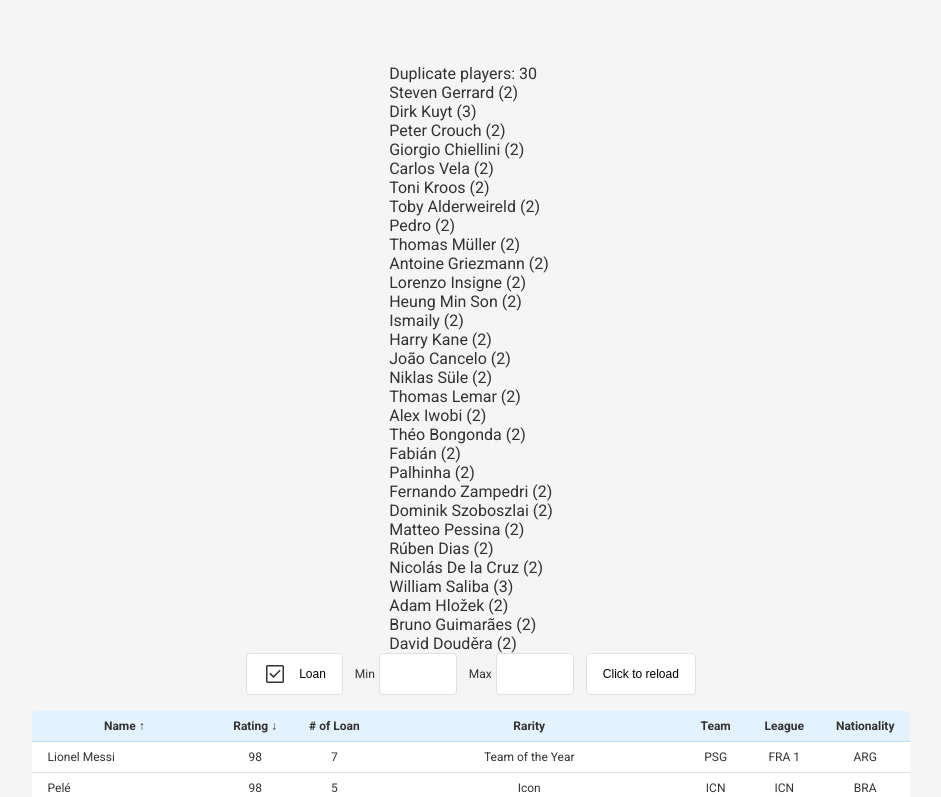
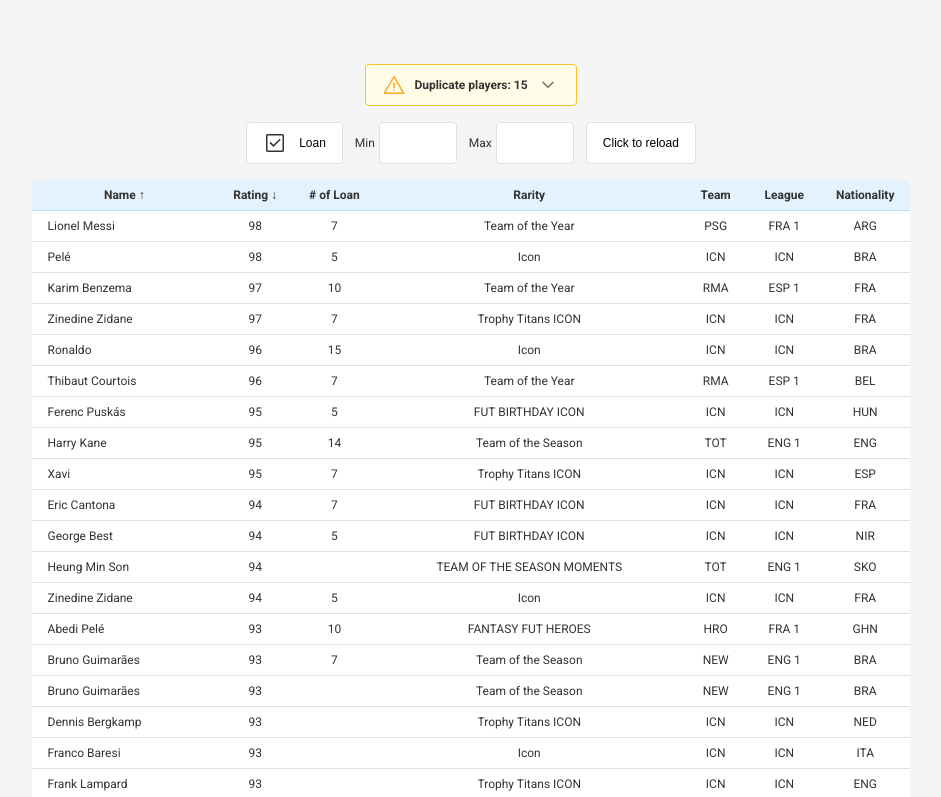
Before and after one commit to yongmin86k/nextjs-fifa23-filters, a Next.js app: page / in a window 1280 px wide. Shown: the top 797 px of the page, without its empty margins (169-1110 px from the left). Built offline with nearby package versions, Linux system fonts and the light colour scheme.

Commit message:
create warning box

```diff
--- a/components/PlayerTable.tsx
+++ b/components/PlayerTable.tsx
@@ -34,7 +34,6 @@
     <StyledTable>
       <thead>
         <tr>
-          {/* TODO: Show arrows by order */}
           {tableHeaders.map((header) => (
             <th key={header.key} onClick={() => handleOnClick(header.key)}>{header.text} {searchFilter.showOrderIcon(header.key)}</th>
           ))}
--- a/components/styled_components/StyledCheckBox.tsx
+++ b/components/styled_components/StyledCheckBox.tsx
@@ -1,32 +1,19 @@
-import styled from 'styled-components'
-import COLOR from '../../lib/colors'
-import { StyledButton } from './StyledButton'
+import { StyledIcon } from './StyledIcon'
 
 interface Props {
   checked?: boolean;
 }
 
-const Icon = styled.svg`
-  width: 24px;
-  height: 24px;
-  fill: ${COLOR.black};
-  transition: all 0.2s ease-in-out;
-
-  ${StyledButton}:hover & {
-    fill: ${COLOR.white};
-  }
-`
-
 const CheckBoxEmpty = () => (
-  <Icon xmlns="http://www.w3.org/2000/svg" height="48" viewBox="0 96 960 960" width="48">
-    <path d="M180 936q-24 0-42-18t-18-42V276q0-24 18-42t42-18h600q24 0 42 18t18 42v600q0 24-18 42t-42 18H180Zm0-60h600V276H180v600Z"/>
-  </Icon>
+  <StyledIcon xmlns="http://www.w3.org/2000/svg" height="48" viewBox="0 96 960 960" width="48">
+    <path d="M180 936q-24 0-42-18t-18-42V276q0-24 18-42t42-18h600q24 0 42 18t18 42v600q0 24-18 42t-42 18H180Zm0-60h600V276H180v600Z" />
+  </StyledIcon>
 )
 
 const CheckBoxFilled = () => (
-  <Icon xmlns="http://www.w3.org/2000/svg" height="48" viewBox="0 96 960 960" width="48">
-    <path d="m419 735 289-289-43-43-246 246-119-119-43 43 162 162ZM180 936q-24 0-42-18t-18-42V276q0-24 18-42t42-18h600q24 0 42 18t18 42v600q0 24-18 42t-42 18H180Zm0-60h600V276H180v600Zm0-600v600-600Z"/>
-  </Icon>
+  <StyledIcon xmlns="http://www.w3.org/2000/svg" height="48" viewBox="0 96 960 960" width="48">
+    <path d="m419 735 289-289-43-43-246 246-119-119-43 43 162 162ZM180 936q-24 0-42-18t-18-42V276q0-24 18-42t42-18h600q24 0 42 18t18 42v600q0 24-18 42t-42 18H180Zm0-60h600V276H180v600Zm0-600v600-600Z" />
+  </StyledIcon>
 )
 
 export const StyledCheckBox = ({ checked }: Props = { checked: false }) => (checked ? <CheckBoxFilled /> : <CheckBoxEmpty />)
--- /dev/null
+++ b/components/styled_components/StyledIcon.tsx
@@ -0,0 +1,25 @@
+import styled from 'styled-components'
+import COLOR from '../../lib/colors'
+import { StyledButton } from './StyledButton'
+
+// TODO: figure out how to update SVG color on hover
+export const StyledIcon = styled.svg.attrs(
+  (props: {
+    fillColor?: string
+    hoverFillColor?: string
+  }) => ({
+    fillColor: props.fillColor || COLOR.black,
+    hoverFillColor: props.hoverFillColor || COLOR.white,
+  }),
+)`
+${({ fillColor, hoverFillColor }) => (`
+  width: 24px;
+  height: 24px;
+  fill: ${fillColor};
+  transition: all 0.2s ease-in-out;
+
+  ${StyledButton}:hover & {
+    fill: ${hoverFillColor};
+  };
+`)}
+`
--- /dev/null
+++ b/components/styled_components/StyledWarningBox.tsx
@@ -0,0 +1,80 @@
+import { CSSProperties, PropsWithChildren } from 'react'
+import styled from 'styled-components'
+import COLOR from '../../lib/colors'
+import { StyledIcon } from './StyledIcon'
+
+interface Props {
+  expanded: boolean
+  onClick?: () => void
+  style?: CSSProperties
+  title: string
+}
+
+const IconWarning = <StyledIcon
+  fillColor={COLOR.yellow800}
+  hoverFillColor={COLOR.yellow800}
+  xmlns="http://www.w3.org/2000/StyledIcon" height="48" viewBox="0 -960 960 960" width="48"><path d="M92-120q-9 0-15.652-4.125Q69.696-128.25 66-135q-4.167-6.6-4.583-14.3Q61-157 66-165l388-670q5-8 11.5-11.5T480-850q8 0 14.5 3.5T506-835l388 670q5 8 4.583 15.7-.416 7.7-4.583 14.3-3.696 6.75-10.348 10.875Q877-120 868-120H92Zm52-60h672L480-760 144-180Zm340.175-57q12.825 0 21.325-8.675 8.5-8.676 8.5-21.5 0-12.825-8.675-21.325-8.676-8.5-21.5-8.5-12.825 0-21.325 8.675-8.5 8.676-8.5 21.5 0 12.825 8.675 21.325 8.676 8.5 21.5 8.5Zm0-111q12.825 0 21.325-8.625T514-378v-164q0-12.75-8.675-21.375-8.676-8.625-21.5-8.625-12.825 0-21.325 8.625T454-542v164q0 12.75 8.675 21.375 8.676 8.625 21.5 8.625ZM480-470Z" /></StyledIcon>
+
+const IconExpand = <StyledIcon
+  fillColor={COLOR.gray600}
+  xmlns="http://www.w3.org/2000/svg" height="48" viewBox="0 -960 960 960" width="48"><path d="M480-357q-6 0-11-2t-10-7L261-564q-8-8-7.5-21.5T262-607q10-10 21.5-8.5T304-606l176 176 176-176q8-8 21.5-9t21.5 9q10 8 8.5 21t-9.5 22L501-366q-5 5-10 7t-11 2Z" /></StyledIcon>
+
+const WarningBox = styled.div.attrs(
+  (props: { expanded: boolean }) => ({ expanded: props.expanded || false }),
+)`
+  ${({ expanded }) => (`
+    border: 1px solid ${COLOR.yellow700};
+    padding: 8px 16px;
+    border-radius: 4px;
+    background-color: ${COLOR.yellow50};
+    font-size: 12px;
+    cursor: pointer;
+    transition: all 0.2s ease-in-out;
+
+    .styled-warning-box-title {
+      display: flex;
+      align-items: center;
+      margin-bottom: ${expanded ? '8px' : '0px'};
+
+      svg {
+        &:first-child { margin-right: 8px; }
+        &:last-child {
+          margin-left: 8px;
+          transform: rotate(${expanded ? '180deg' : '0deg'});
+        }
+      }
+
+      span {
+        font-weight: 600;
+      }
+    }
+
+    &:hover {
+      background-color: ${COLOR.yellow100};
+
+      svg:last-child { fill: ${COLOR.black}; }
+    }
+  `)}
+`
+
+export const StyledWarningBox = (props: PropsWithChildren<Props>) => {
+  const {
+    children,
+    expanded,
+    onClick,
+    style,
+    title,
+  } = props
+
+  return (
+    <WarningBox expanded={expanded} style={style} onClick={onClick}>
+      <div className='styled-warning-box-title'>
+        {IconWarning}
+        <span>{title}</span>
+        {IconExpand}
+      </div>
+
+      {expanded && children}
+    </WarningBox>
+  )
+}
--- a/lib/colors/index.ts
+++ b/lib/colors/index.ts
@@ -26,6 +26,19 @@
   blue900: '#0d47a1',
 }
 
+const yellow = {
+  yellow50: '#fffde7',
+  yellow100: '#fff9c4',
+  yellow200: '#fff59d',
+  yellow300: '#fff176',
+  yellow400: '#ffee58',
+  yellow500: '#ffeb3b',
+  yellow600: '#fdd835',
+  yellow700: '#fbc02d',
+  yellow800: '#f9a825',
+  yellow900: '#f57f17',
+}
+
 const general = {
   thBackground: blue.blue50,
   background: gray.gray100,
@@ -37,6 +50,7 @@
   white: '#fff',
   ...gray,
   ...blue,
+  ...yellow,
   ...general,
 }
 
--- a/lib/searchFilters/SearchFilter.ts
+++ b/lib/searchFilters/SearchFilter.ts
@@ -117,9 +117,9 @@
     }))
   }
 
-  // TODO: exclude loan players
   get duplicatePlayers(): IPlayer[][] {
-    const duplicates = groupBy(this.playerData, 'assetId') as Record<string, IPlayer[]>
+    const notLoanPlayers = this.playerData.filter((player) => !player.loans)
+    const duplicates = groupBy(notLoanPlayers, 'assetId') as Record<string, IPlayer[]>
 
     const filteredDuplicates = Object.values(duplicates).filter((players) => players.length > 1)
 
--- a/pages/index.tsx
+++ b/pages/index.tsx
@@ -11,6 +11,7 @@
 import { SearchFilter } from '../lib/searchFilters/SearchFilter'
 import { replaceWithQueryBuilder } from '../lib/helpers/queryBuilder'
 import { StyledNumberInput } from '../components/styled_components/StyledNumberInput'
+import { StyledWarningBox } from '../components/styled_components/StyledWarningBox'
 
 const StyledBody = styled.section`
 	display: flex;
@@ -29,6 +30,7 @@
   searchFilter.setPlayerData(allPlayersData)
 
   const [orderClicked, setOrderClicked] = useState(false)
+  const [expandedDuplicatePlayers, setExpandedDuplicatePlayers] = useState(false)
 
   const router = useRouter()
 
@@ -42,13 +44,17 @@
 
       <StyledBody>
         {/* WARNINGS */}
-        <div>
-          Duplicate players: {searchFilter.duplicatePlayers.length}
+        <StyledWarningBox
+          expanded={expandedDuplicatePlayers}
+          title={`Duplicate players: ${searchFilter.duplicatePlayers.length}`}
+          style={{ marginBottom: 16 }}
+          onClick={() => setExpandedDuplicatePlayers(!expandedDuplicatePlayers)}
+        >
 
           {searchFilter.duplicatePlayers.map((player) => (
             <div key={player[0].id}>{player[0].playerName} ({player.length})</div>
           ))}
-        </div>
+        </StyledWarningBox>
 
         {/* FILTERS */}
         <div style={{ display: 'flex' }}>
@@ -119,7 +125,7 @@
           setOrderClicked={setOrderClicked}
         />
       </StyledBody>
-    </Layout>
+    </Layout >
   )
 }
 
```
